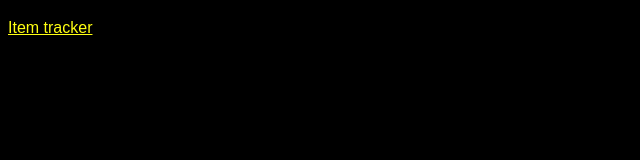
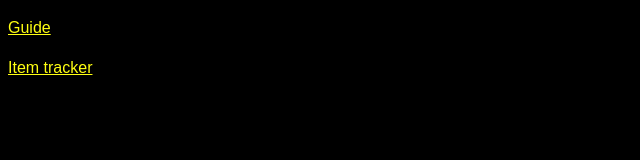
Before and after one commit to SpaghettiToastBook/spaghettitoastbook.github.io, a plain HTML site: page echoes/index.html in a window 1280 px wide. Shown: the whole page, without its empty margins (0-640 px from the left). Drawn offline with Linux system fonts and the light colour scheme.

Commit message:
Update tracker

```diff
--- a/echoes/index.html
+++ b/echoes/index.html
@@ -7,6 +7,7 @@
 </head>
 <body>
     <main>
+        <p><a href="guide">Guide</a></p>
         <p><a href="tracker">Item tracker</a></p>
     </main>
 </body>
```
